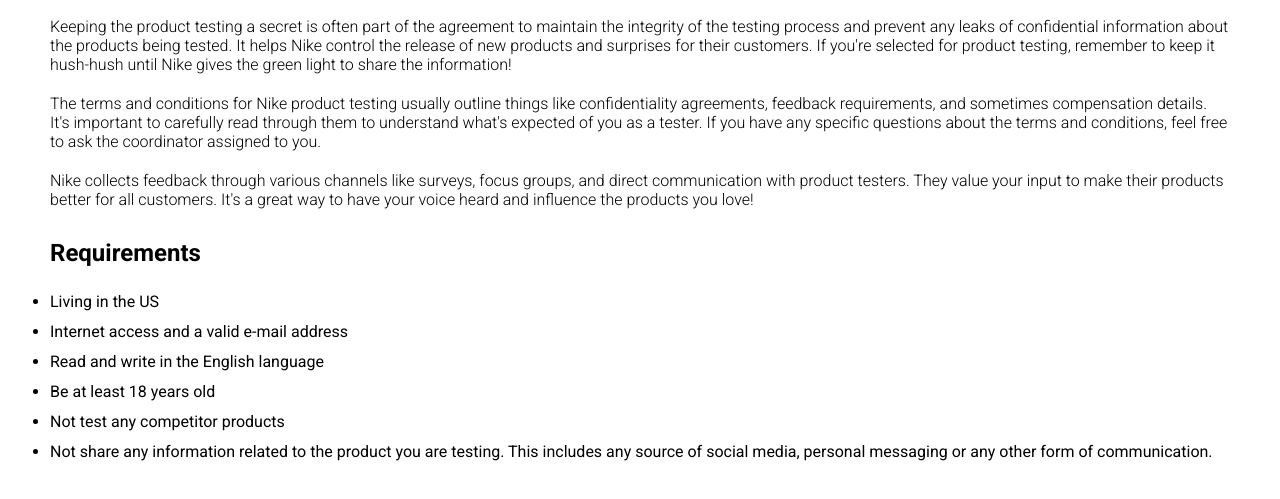
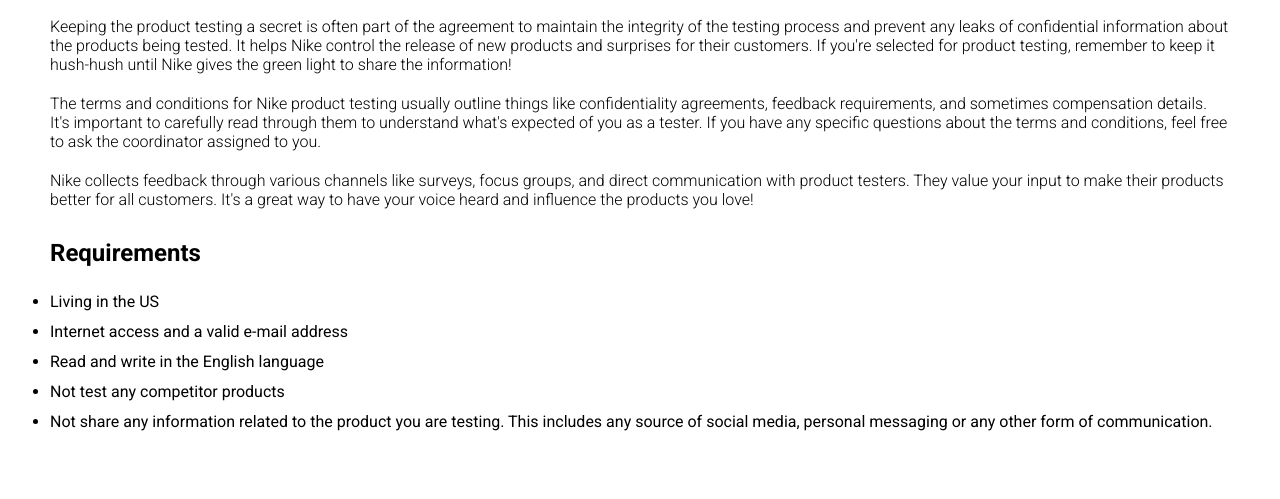
Before and after one commit to Warithlawal/newnike, a plain HTML site: page terms.html in a window 1280 px wide. Shown: the part 159-658 px from the top of the page. Drawn offline with Linux system fonts and the light colour scheme.

Commit message:
Add files via upload

```diff
--- a/terms.html
+++ b/terms.html
@@ -37,7 +37,6 @@
 			<li>Living in the US</li>
 			<li>Internet access and a valid e-mail address</li>
 			<li>Read and write in the English language</li>
-			<li>Be at least 18 years old</li>
 			<li>Not test any competitor products</li>
 			<li>Not share any information related to the product you are testing. This includes any source of social media, personal messaging or any other form of communication.</li>
 		</ul>
```
